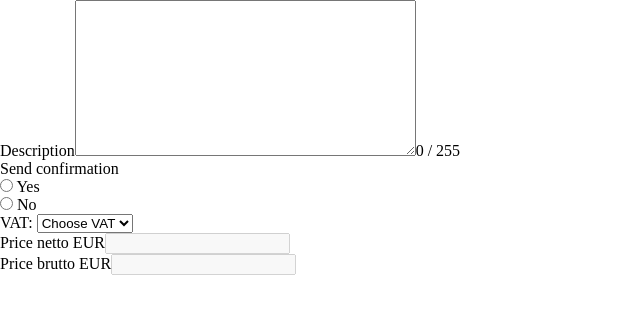
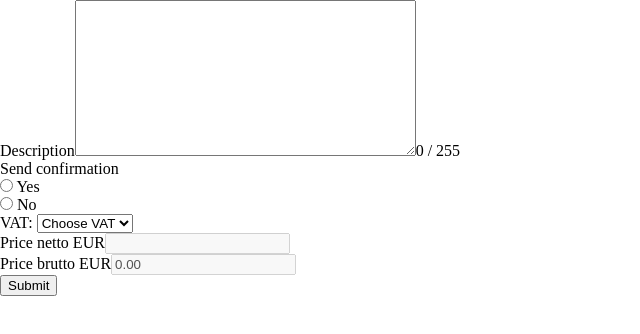
Before and after one commit to HomoViator153/form, a React (Create React App) app: page / in a window 1280 px wide. Shown: the top 334 px of the page, without its empty margins (0-640 px from the left). Built offline with nearby package versions, Linux system fonts and the light colour scheme.

Commit message:
Add validation

```diff
--- a/src/App.js
+++ b/src/App.js
@@ -1,5 +1,4 @@
-import { useState } from "react";
-
+import { useState, useEffect } from "react";
 import "./App.css";
 
 function App() {
@@ -8,15 +7,71 @@ function App() {
     confirmation: "",
     vatValue: "",
     priceNetto: "",
-    priceBrutto: "",
+    priceBrutto: 0,
   });
 
   const { description, confirmation, vatValue, priceNetto, priceBrutto } = formState;
 
+  // Form Validation
+  useEffect(() => {
+    const descriptionValidation = () => {
+      const descriptionInput = document.getElementById("description");
+      if (description.length === 0) descriptionInput.setCustomValidity("Text is required");
+      else if (description.length > 255) {
+        const maxLength = description.substring(0, 255);
+        setFormState({ ...formState, description: maxLength });
+        descriptionInput.setCustomValidity("You can't enter more than 255 characters");
+        descriptionInput.reportValidity();
+      } else descriptionInput.setCustomValidity("");
+    };
+    descriptionValidation();
+  }, [description]);
+
+  useEffect(() => {
+    const priceNettoInput = document.getElementById("priceNetto");
+    if (priceNetto === "" || priceNetto === ".")
+      priceNettoInput.setCustomValidity("Please, input number");
+    else priceNettoInput.setCustomValidity("");
+  }, [priceNetto]);
+
+  const priceNettoValidation = (value) => {
+    const valueExceptLastChar = value.slice(0, value.length - 1);
+    if (valueExceptLastChar.includes(".") && valueExceptLastChar.match(/\d\d$/)) {
+      value = value.replace(/\d$/, "");
+    }
+    if (valueExceptLastChar.includes(".")) {
+      value = value.replace(/\.$/, "").replace(/,$/, "");
+    }
+    const onlyNumberValue = value
+      .replace(/[^.,0-9]/g, "")
+      .replace(/^0\d/, 0)
+      .replace(",", ".");
+    setFormState({ ...formState, priceNetto: onlyNumberValue });
+  };
+
   const updateInputValue = (id, value) => {
-    console.log(id, value);
-    setFormState({ ...formState, [id]: value });
+    if (id === "priceNetto") priceNettoValidation(value);
+    else setFormState({ ...formState, [id]: value });
   };
+
+  const confirmationAndVatValidation = () => {
+    const confirmationInput = document.getElementById("confirmationYes");
+    if (confirmation === "") confirmationInput.setCustomValidity("Text is required");
+    else confirmationInput.setCustomValidity("");
+
+    const vatValueInput = document.getElementById("vatValue");
+    if (vatValue === "") vatValueInput.setCustomValidity("Text is required");
+    else vatValueInput.setCustomValidity("");
+  };
+
+  // Calculating brutto price
+  useEffect(() => {
+    const calculatePriceBrutto = () => {
+      const calculatedPriceBrutto = (1 + Number(vatValue) / 100) * priceNetto;
+      setFormState({ ...formState, priceBrutto: calculatedPriceBrutto.toFixed(2) });
+    };
+    calculatePriceBrutto();
+  }, [priceNetto, vatValue]);
 
   return (
     <div className="App">
@@ -41,23 +96,23 @@ function App() {
               <input
                 type="radio"
                 name="confirmation"
-                id="confirmation-yes"
+                id="confirmationYes"
                 value="yes"
                 required
                 onChange={(e) => updateInputValue(e.target.name, e.target.value)}
               />
-              <label htmlFor="confirmation-yes"> Yes</label>
+              <label htmlFor="confirmationYes"> Yes</label>
             </div>
             <div>
               <input
                 type="radio"
                 name="confirmation"
-                id="confirmation-no"
+                id="confirmationNo"
                 value="no"
                 required
                 onChange={(e) => updateInputValue(e.target.name, e.target.value)}
               />
-              <label htmlFor="confirmation-no"> No</label>
+              <label htmlFor="confirmationNo"> No</label>
             </div>
           </div>
           <div className="vat-container">
@@ -100,6 +155,9 @@ function App() {
               value={priceBrutto}
             />
           </div>
+          <button type="submit" onClick={confirmationAndVatValidation}>
+            Submit
+          </button>
         </form>
       </main>
     </div>
```
